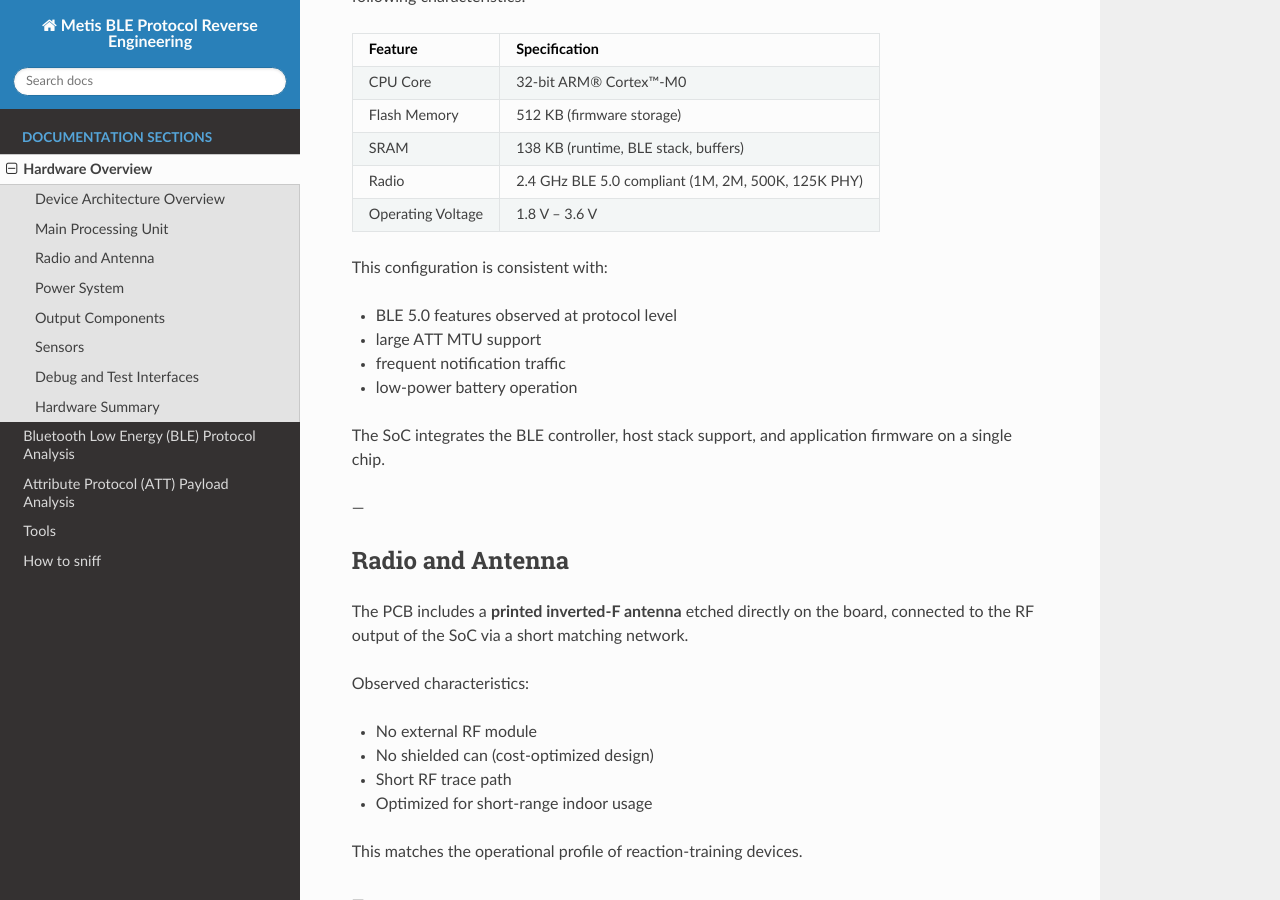
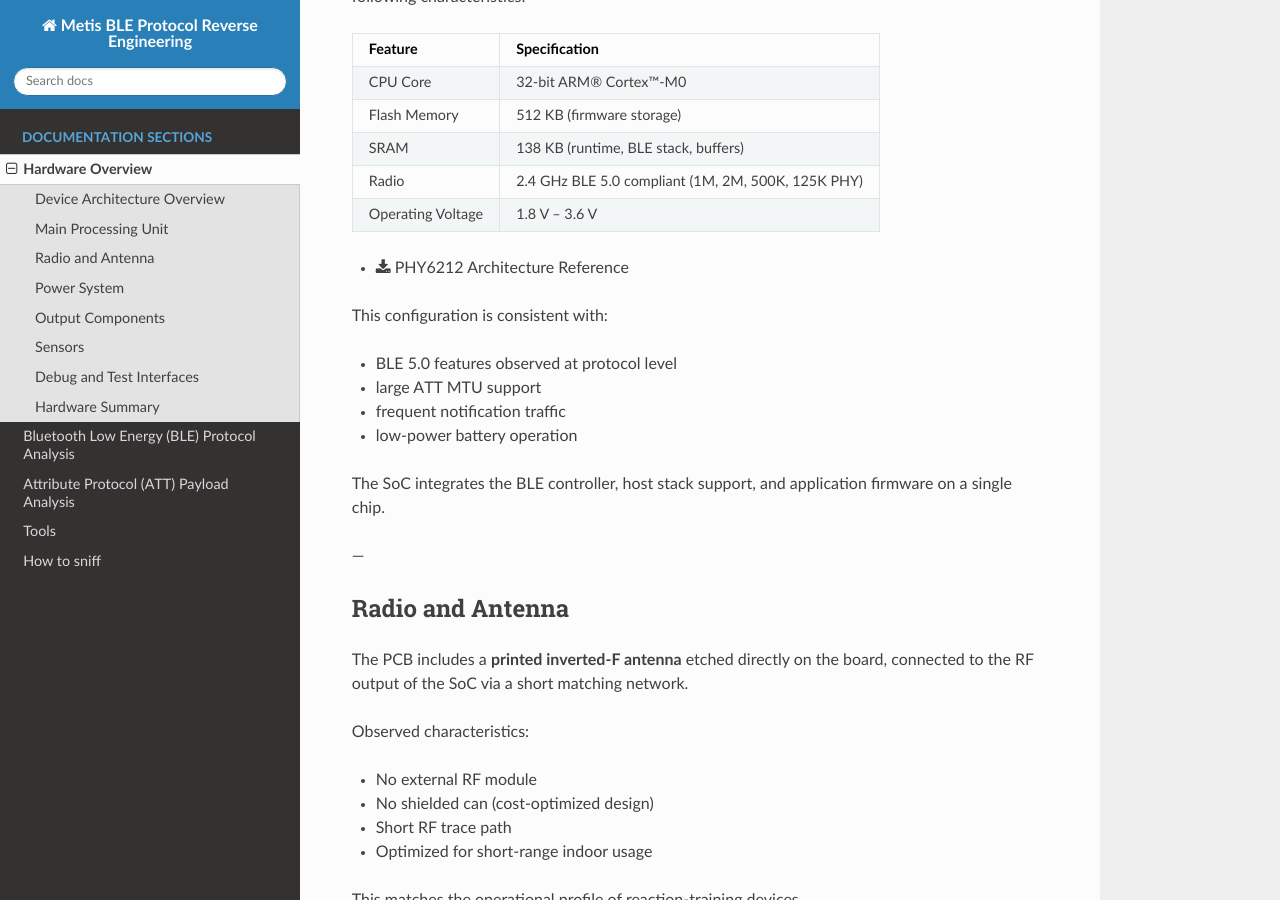
Before and after one commit to cromagn/metis-reaction-protocol, a Sphinx documentation site: the page built from docs/hardware.rst, in a window 1280 px wide and 900 px high, scrolled down 1684 px. Built offline with Sphinx 7.4.7 and the Read the Docs theme 3.1.0, drawn with Linux system fonts in a browser that asks for light colours.

Commit message:
Update hardware.rst

```diff
--- a/docs/hardware.rst
+++ b/docs/hardware.rst
@@ -63,6 +63,8 @@ features the following characteristics:
 +----------------------+------------------------------------------------+
 | Operating Voltage    | 1.8 V – 3.6 V                                  |
 +----------------------+------------------------------------------------+
+
+* :download:`PHY6212 Architecture Reference <_static/PHY6212_Datasheet.pdf>`
 
 This configuration is consistent with:
 
```
